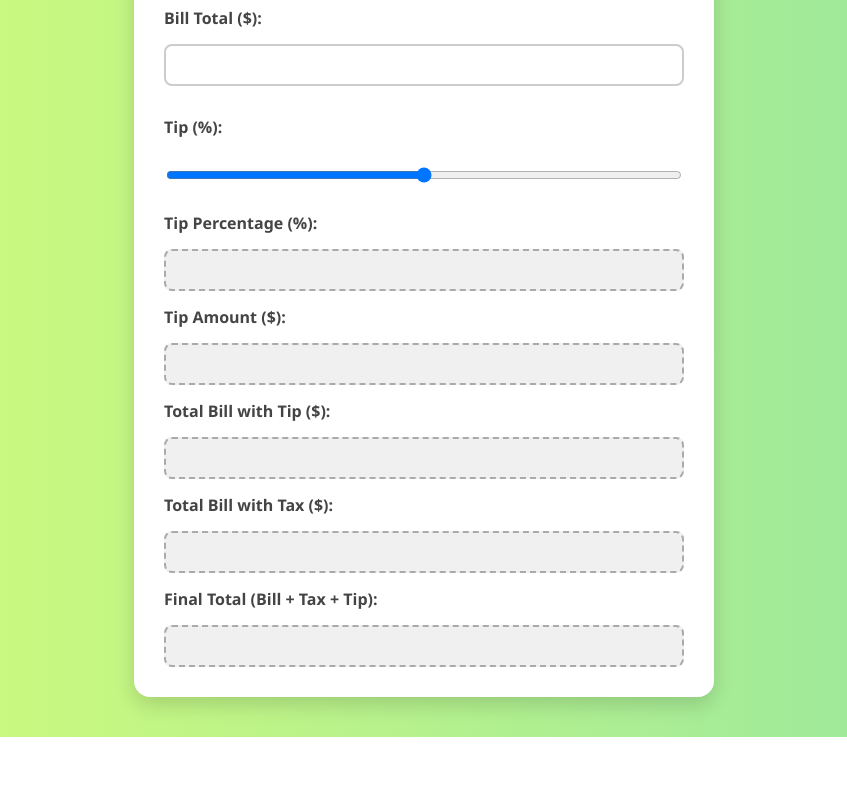
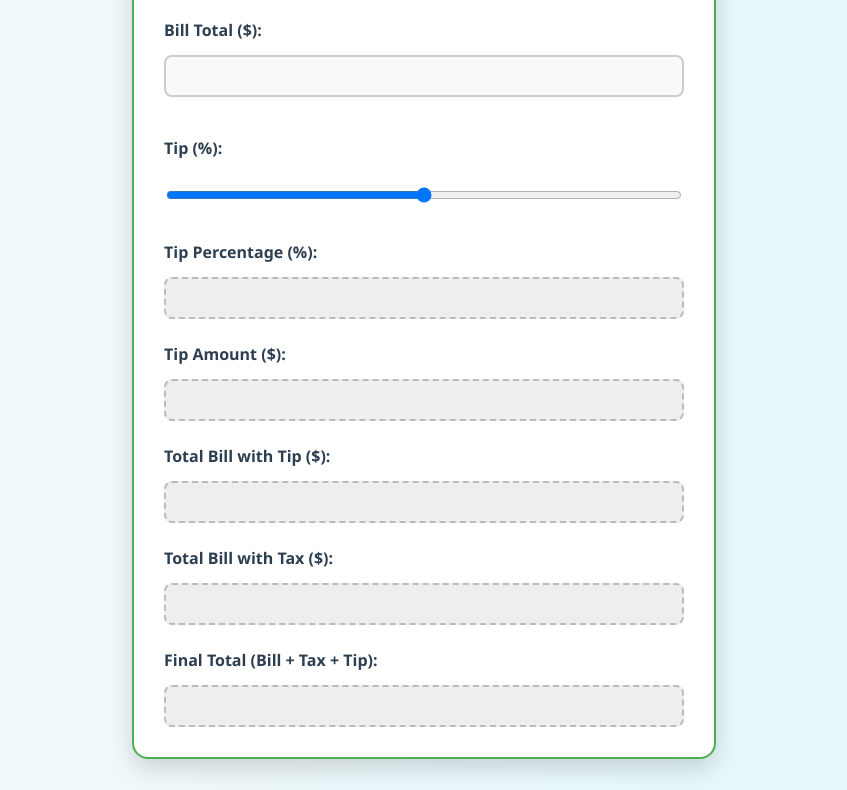
Before and after one commit to Branden108/Lab5-ITMD-441, a plain HTML site: page index.html in a window 1280 px wide. Shown: the part 152-942 px from the top of the page, without its empty margins (216-1063 px from the left). Before the commit the page ends 889 px from the top, so only its background shows below. Drawn offline with Linux system fonts and the light colour scheme.

Commit message:
Update style.css
Redesigned styles.css with gradient background, card layout, and improved input visuals because nothing was changed with the update before this.

```diff
--- a/style.css
+++ b/style.css
@@ -1,6 +1,6 @@
 body {
   font-family: 'Segoe UI', Tahoma, Geneva, Verdana, sans-serif;
-  background: linear-gradient(to right, #d4fc79, #96e6a1);
+  background: linear-gradient(to right, #f6f9fc, #e0f7fa);
   margin: 0;
   padding: 40px;
   color: #333;
@@ -9,32 +9,35 @@ body {
 .container {
   max-width: 520px;
   margin: auto;
-  background: #fff;
+  background: #ffffff;
   padding: 30px;
   border-radius: 16px;
-  box-shadow: 0 8px 20px rgba(0, 0, 0, 0.15);
+  box-shadow: 0 10px 25px rgba(0, 0, 0, 0.15);
+  border: 2px solid #4caf50;
   transition: transform 0.3s ease;
 }
 
 .container:hover {
-  transform: scale(1.02);
+  transform: scale(1.01);
 }
 
 h1 {
   text-align: center;
   color: #2e7d32;
   margin-bottom: 25px;
+  text-shadow: 1px 1px 0 #ccc;
 }
 
 form {
   display: flex;
   flex-direction: column;
-  gap: 15px;
+  gap: 14px;
 }
 
 label {
   font-weight: bold;
-  color: #444;
+  color: #2c3e50;
+  margin-top: 10px;
 }
 
 input[type="text"],
@@ -44,26 +47,27 @@ input[type="range"] {
   border-radius: 8px;
   font-size: 16px;
   transition: border-color 0.3s ease, box-shadow 0.3s ease;
+  background-color: #f9f9f9;
 }
 
 input[type="text"]:focus,
 input[type="range"]:focus {
   border-color: #4caf50;
-  box-shadow: 0 0 5px rgba(76, 175, 80, 0.4);
+  box-shadow: 0 0 6px rgba(76, 175, 80, 0.5);
   outline: none;
 }
 
 input.disabled {
-  background-color: #f0f0f0;
-  color: #888;
-  border: 2px dashed #aaa;
+  background-color: #eeeeee;
+  color: #999;
+  border: 2px dashed #bbb;
 }
 
 .error {
-  color: #c62828;
-  font-size: 0.9em;
-  margin-top: -10px;
+  color: #e53935;
+  font-size: 0.95em;
+  font-weight: bold;
+  margin-top: -8px;
   margin-bottom: 10px;
-  font-weight: bold;
   text-shadow: 0 1px 0 #fff;
 }
```
